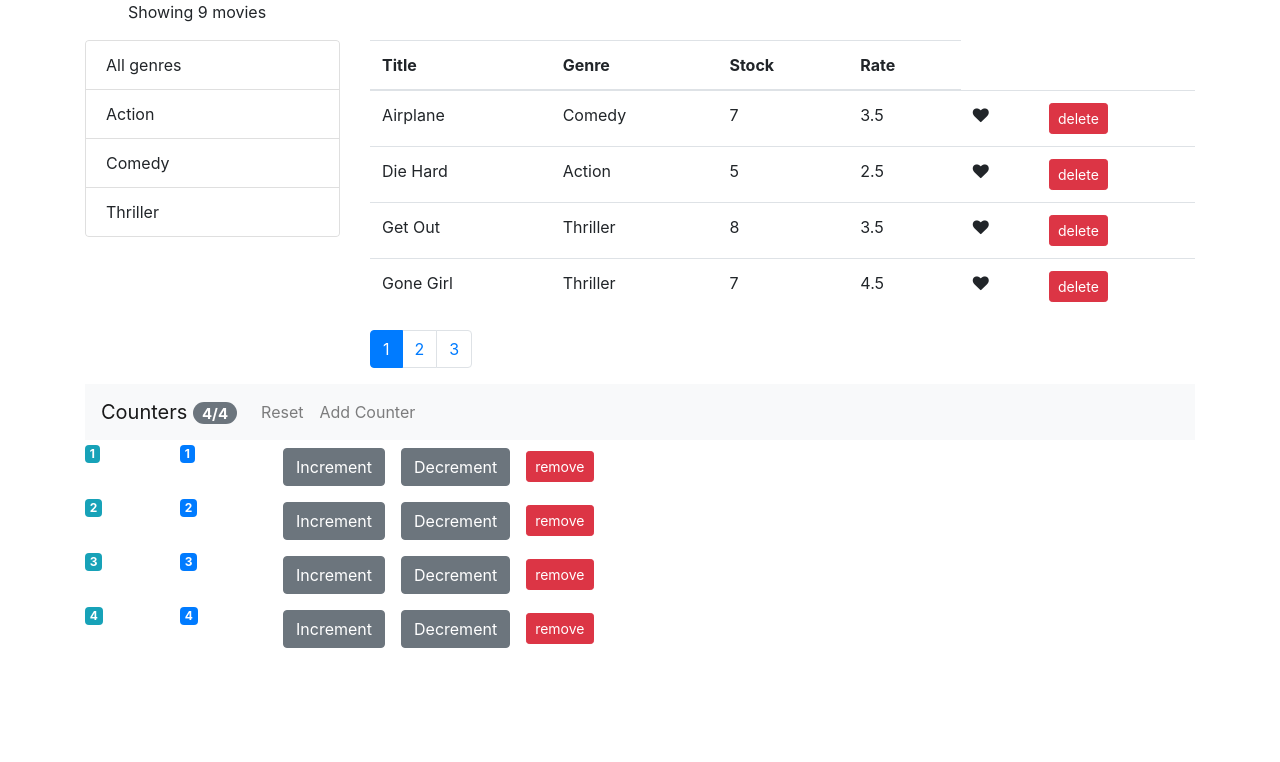
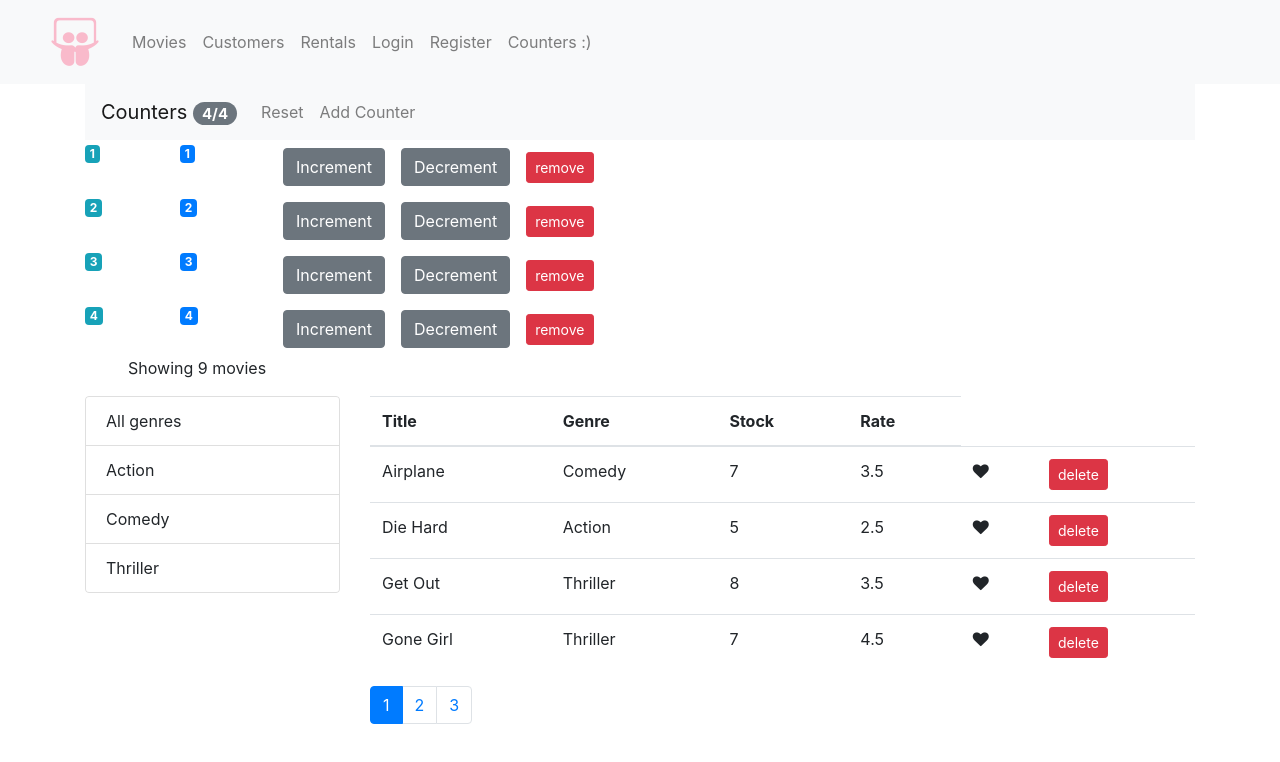
Before and after one commit to YanbinD/React-Capstone-project, a React (Create React App) app: page /both in a window 1280 px wide. Shown: the top 762 px of the page. Built offline with nearby package versions, Linux system fonts and the light colour scheme.

Commit message:
added routing and navbar

```diff
--- a/package.json
+++ b/package.json
@@ -24,6 +24,7 @@
   ],
   "devDependencies": {
     "lodash": "^4.17.10",
-    "prop-types": "^15.6.2"
+    "prop-types": "^15.6.2",
+    "react-router-dom": "^4.3.1"
   }
 }
--- a/src/App.css
+++ b/src/App.css
@@ -30,3 +30,24 @@
     transform: rotate(360deg);
   }
 }
+
+.fa-slideshare {
+  color : #F9BACB;
+  cursor : pointer;
+  margin-left : 25px;
+  margin-right : 15px;
+  padding : 10px;
+}
+
+.btn-outline-primary {
+  margin-left : 5px;
+  margin-right : 10px;
+}
+.my-3 {
+  background-color: #e3f2fd;
+}
+.jumbotronMy {
+  padding : 30px;
+  background-color : #F7DEE5;
+  border-radius : 5px;
+}
--- a/src/App.js
+++ b/src/App.js
@@ -1,22 +1,67 @@
 import React, { Component } from "react";
+import {Route, Switch, Redirect, Link} from 'react-router-dom';
+import NavBar from "./Components/navBar"
+//swotch will render the first path that matches
 import MoviesPanel from "./Components/MoviesPanel";
 import CountersPanel from "./Components/CountersPanel"
 import "./App.css";
-
-
 
 
 class App extends Component {
 
   render() {
     return (
-      <main className="container">
-        <MoviesPanel />
-        <CountersPanel />
-      </main>
+      <React.Fragment>
+          <NavBar/>
+          <main className="container">
+
+              <Switch>
+                <Route path = "/Home" component={Home} />
+                <Route path = "/Movies" component={MoviesPanel}/>
+                <Redirect from="/movie" to="/Movies" />
+                <Route path = "/Counters" component={CountersPanel} />
+                <Redirect from="/counter" to="/Counters" />
+
+                <Route path = "/both" render={ () =>
+                  <div>
+                    <CountersPanel />
+                    <MoviesPanel />
+                </div>}/>
+                <Route path ="/not-found" exact component={NotFound} />
+                <Redirect to="/not-found" />
+              </Switch>
+          </main>
+      </React.Fragment>
+
     );
   }
 }
 
+const Home = () => {
+  return (
+    <div className="jumbotronMy">
+      <h1 className="display-4">Welcome!</h1>
+      <p className="lead">This is a simple react demo program</p>
+      <hr className="my-3"/>
+      <p> Choose one of the routes below </p>
+      <Link to="/both"> <button type="button" className="btn btn-outline-primary" >/Both</button> </Link>
+      <Link to="/Movies"> <button type="button" className="btn btn-outline-primary" >/Movies</button> </Link>
+      <Link to="/Counters"> <button type="button" className="btn btn-outline-primary" >/Counters</button></Link>
+      <Link to="/movie"> <button type="button" className="btn btn-outline-primary" >/movie (alias) </button> </Link>
+      <Link to="/counter"> <button type="button" className="btn btn-outline-primary" >/counter (alias) </button> </Link>
+      <Link to="/asdasdf"> <button type="button" className="btn btn-outline-primary" >/random undefined route </button>  </Link>
+      <a className="btn btn-primary btn-sm" href="/both" role="button">Anchor Tag</a>
+    </div>
+   );
+}
+
+
+const NotFound = () => {
+  return (
+    <h3> undefined route </h3>
+  )
+}
+
+
 // <Movies />
 export default App;
--- /dev/null
+++ b/src/Components/navBar.jsx
@@ -0,0 +1,45 @@
+import React from "react";
+import { Link, NavLink } from "react-router-dom";
+
+const NavBar = () => {
+  return (
+    <nav className="navbar navbar-expand-lg navbar-light bg-light" id="mynavbar">
+    <Link to="/home"> <i className="fa fa-slideshare fa-3x" aria-hidden="true"></i> </Link>
+      <button
+        className="navbar-toggler"
+        type="button"
+        data-toggle="collapse"
+        data-target="#navbarNavAltMarkup"
+        aria-controls="navbarNavAltMarkup"
+        aria-expanded="false"
+        aria-label="Toggle navigation"
+      >
+        <span className="navbar-toggler-icon" />
+      </button>
+      <div className="collapse navbar-collapse" id="navbarNavAltMarkup">
+        <div className="navbar-nav">
+          <NavLink className="nav-item nav-link" to="/movies">
+            Movies
+          </NavLink>
+          <NavLink className="nav-item nav-link" to="/customers">
+            Customers
+          </NavLink>
+          <NavLink className="nav-item nav-link" to="/rentals">
+            Rentals
+          </NavLink>
+          <NavLink className="nav-item nav-link" to="/login">
+            Login
+          </NavLink>
+          <NavLink className="nav-item nav-link" to="/register">
+            Register
+          </NavLink>
+          <NavLink className="nav-item nav-link" to="/counter">
+            Counters :)
+          </NavLink>
+        </div>
+      </div>
+    </nav>
+  );
+};
+
+export default NavBar;
--- a/src/index.css
+++ b/src/index.css
@@ -12,11 +12,3 @@ code {
   font-family: source-code-pro, Menlo, Monaco, Consolas, "Courier New",
     monospace;
 }
-
-.clickable {
-  cursor : pointer;
-}
-
-.navbar-nav {
-  cursor : pointer;
-}
--- a/src/index.js
+++ b/src/index.js
@@ -1,12 +1,19 @@
 import React from 'react';
 import ReactDOM from 'react-dom';
+import {BrowserRouter} from 'react-router-dom';
+
 import './index.css';
 import App from './App';
 import * as serviceWorker from './serviceWorker';
 import 'bootstrap/dist/css/bootstrap.css';
 import 'font-awesome/css/font-awesome.css';
 
-ReactDOM.render(<App />, document.getElementById('root'));
+// BrowserRouter wraps history object and pass it down to our component tree
+ReactDOM.render(
+    <BrowserRouter>
+      <App />
+    </BrowserRouter>,
+    document.getElementById('root'));
 
 // If you want your app to work offline and load faster, you can change
 // unregister() to register() below. Note this comes with some pitfalls.
```
Also changed, not shown: src/Components/LoginForm.jsx (added, +23 -0 lines), 1 other file (tests, documents, lock files or other folders).
